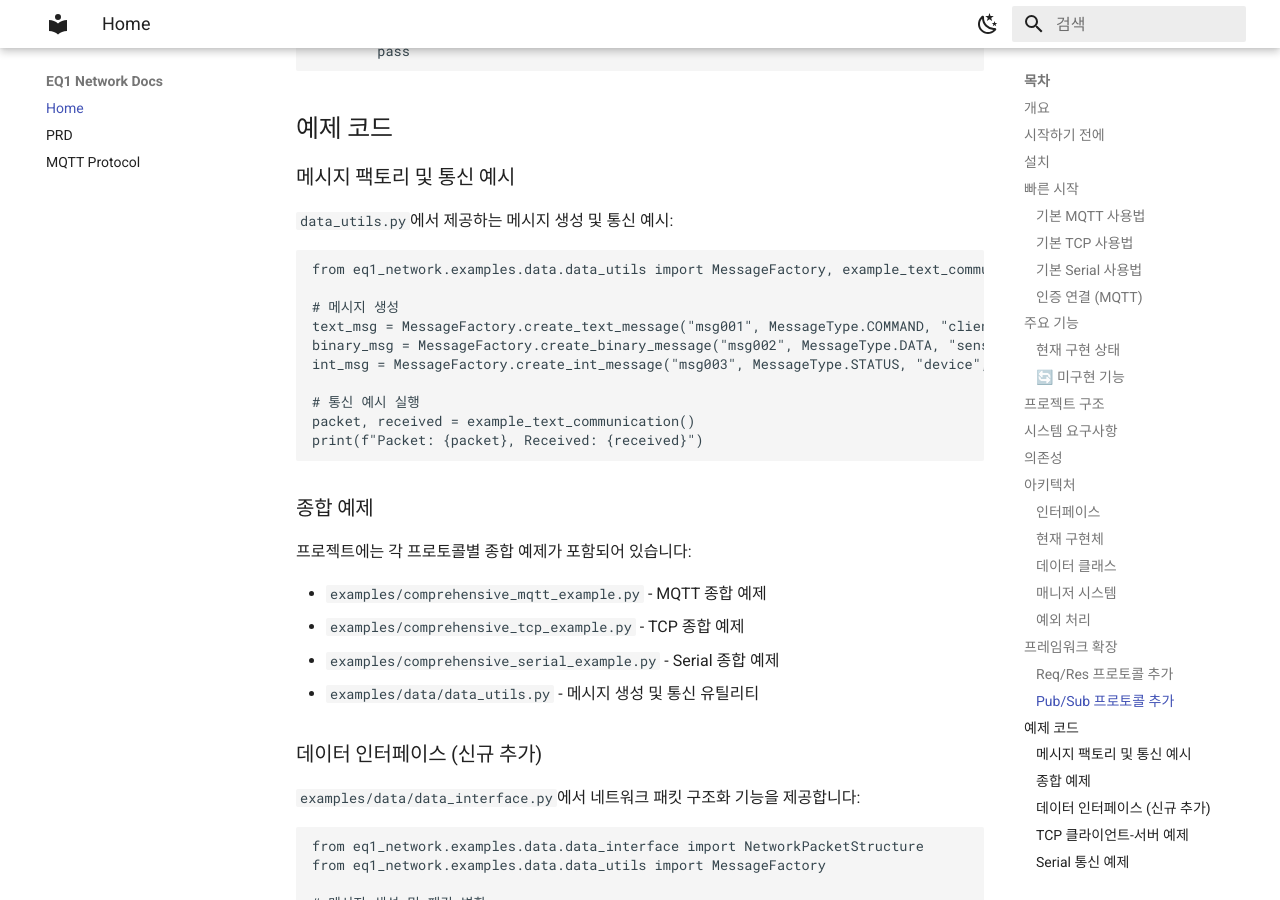
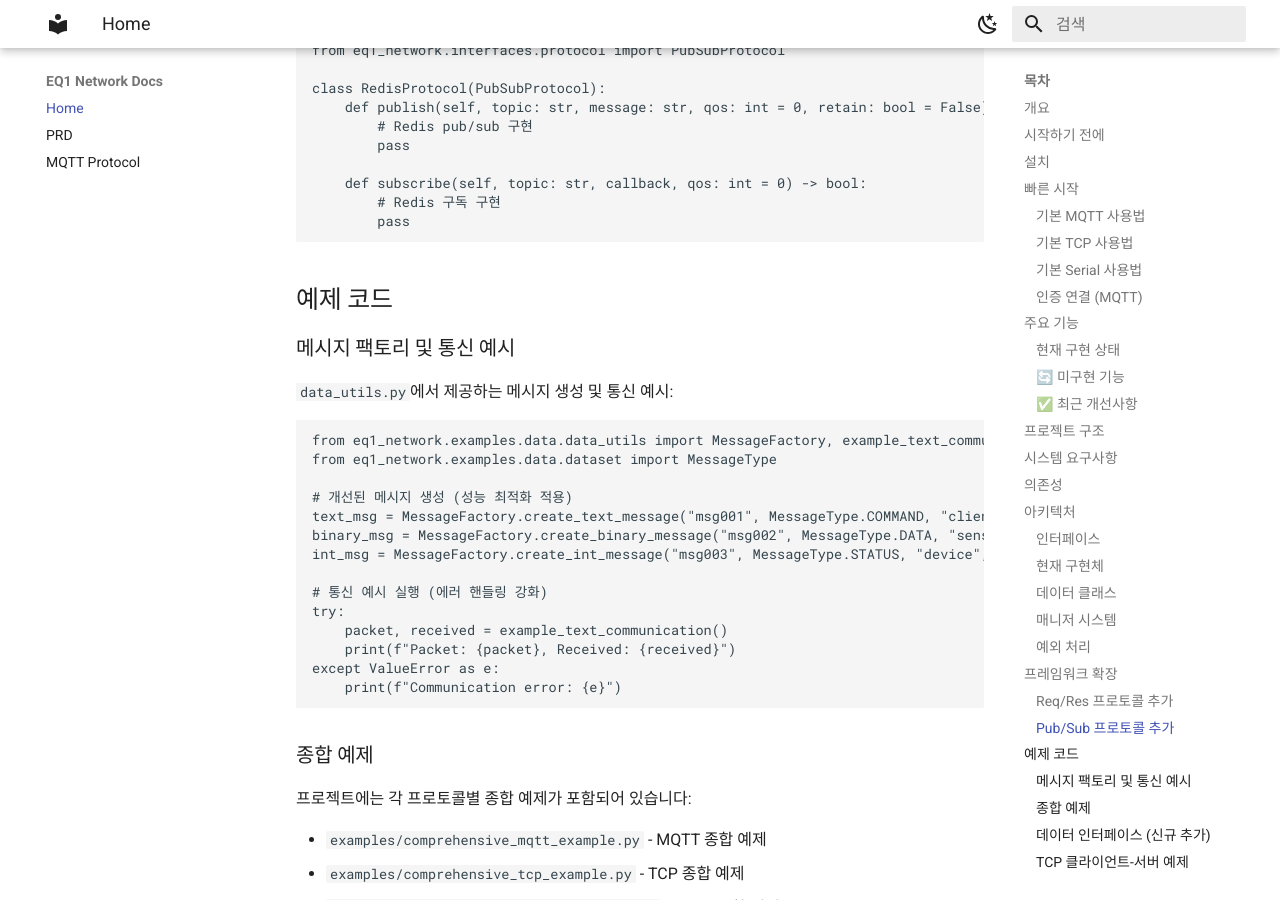
Before and after one commit to CREFLEINC/eq1_network, an MkDocs documentation site: the page built from docs/README.md, in a window 1280 px wide and 900 px high, scrolled down 8265 px. Built offline with MkDocs 1.6.1 and Material for MkDocs 9.7.7, drawn with Linux system fonts in a browser that asks for light colours; some of the changed text lies outside the part shown.

Commit message:
edit document files

````diff
--- a/docs/README.md
+++ b/docs/README.md
@@ -175,9 +175,14 @@
     - SendData/ReceivedData 클래스의 PacketInterface 상속
     - NetworkHandler 클래스의 PacketInterface 지원
 
+### ✅ 최근 개선사항
+- **성능 최적화:** MessageType 인덱스 매핑으로 O(1) 조회 성능 달성
+- **에러 핸들링 강화:** 데이터 검증 및 예외 처리 개선
+- **네이밍 일관성:** CommandType enum 중복 제거 및 명확한 네이밍 적용
+
 ## 프로젝트 구조
 ```
-app/
+eq1_network/
 ├── common/         # 공통 모듈 (예외, 로깅 등)
 ├── interfaces/     # 추상 인터페이스 (Protocol, Packet 등)
 ├── manager/        # 프로토콜 매니저
@@ -315,15 +320,19 @@
 
 ```python
 from eq1_network.examples.data.data_utils import MessageFactory, example_text_communication
+from eq1_network.examples.data.dataset import MessageType
 
-# 메시지 생성
+# 개선된 메시지 생성 (성능 최적화 적용)
 text_msg = MessageFactory.create_text_message("msg001", MessageType.COMMAND, "client", "server", "Hello")
 binary_msg = MessageFactory.create_binary_message("msg002", MessageType.DATA, "sensor", "controller", b"\x01\x02")
 int_msg = MessageFactory.create_int_message("msg003", MessageType.STATUS, "device", "monitor", 42)
 
-# 통신 예시 실행
-packet, received = example_text_communication()
-print(f"Packet: {packet}, Received: {received}")
+# 통신 예시 실행 (에러 핸들링 강화)
+try:
+    packet, received = example_text_communication()
+    print(f"Packet: {packet}, Received: {received}")
+except ValueError as e:
+    print(f"Communication error: {e}")
 ```
 
 ### 종합 예제
````
Also changed, not shown: docs/mqtt_protocol.md (+1 -0 lines), docs/prd.md (+4 -2 lines).
